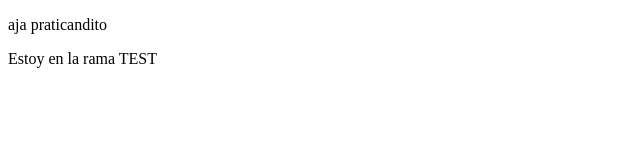
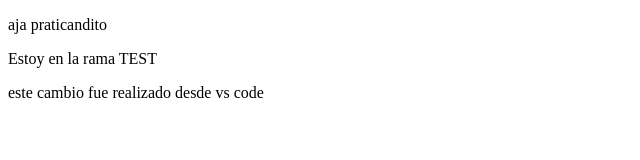
Before and after one commit to douglas-camargo/practicando-curso-git, a plain HTML site: page index.html in a window 1280 px wide. Shown: the whole page, without its empty margins (0-640 px from the left). Drawn offline with Linux system fonts and the light colour scheme.

Commit message:
primer commir desde VS code

```diff
--- a/index.html
+++ b/index.html
@@ -3,7 +3,7 @@
 <head>
     <meta charset="UTF-8">
     <meta name="viewport" content="width=device-width, initial-scale=1.0">
-    <title>Document</title>
+    <title>practicando con git desde VScode</title>
 </head>
 <body>
     <p>aja praticandito</p>
@@ -12,6 +12,10 @@
         <p>Estoy en la rama TEST</p>
     </section>
 
+    <div>
+        <p>este cambio fue realizado desde vs code</p>
+    </div>
+
 
 </body>
 </html>
```
